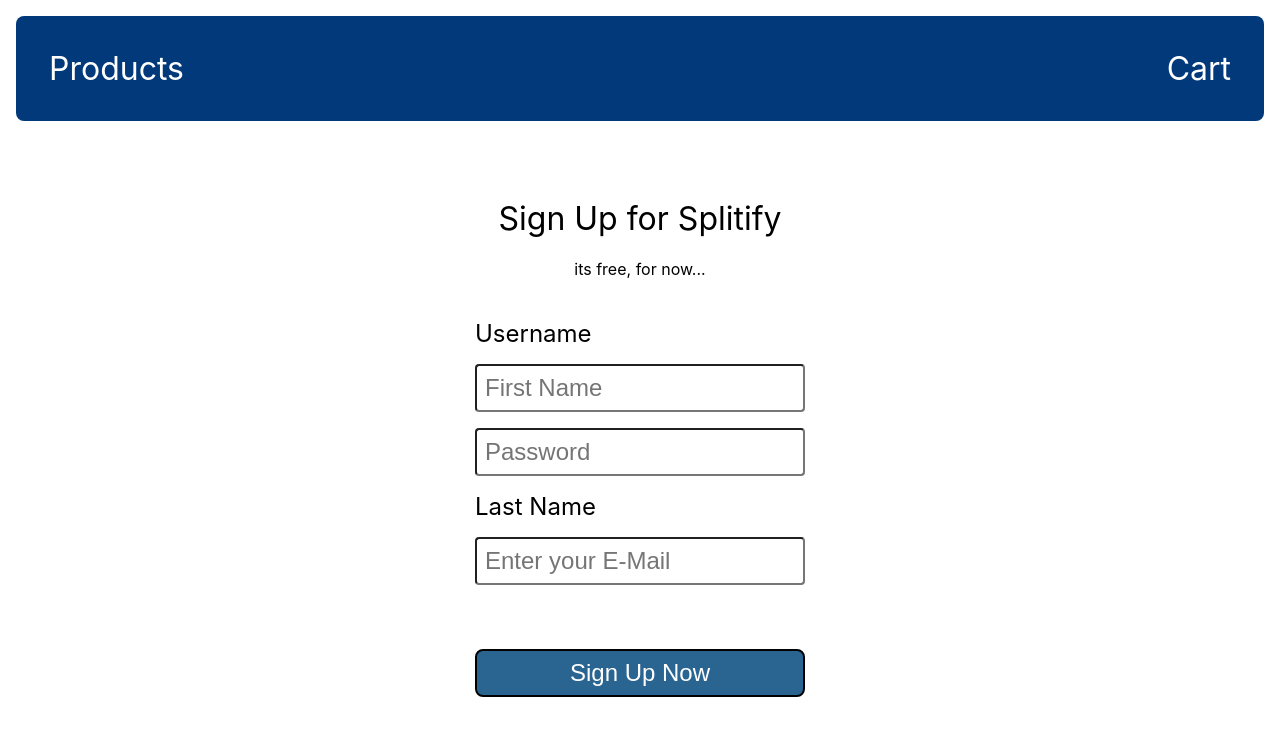
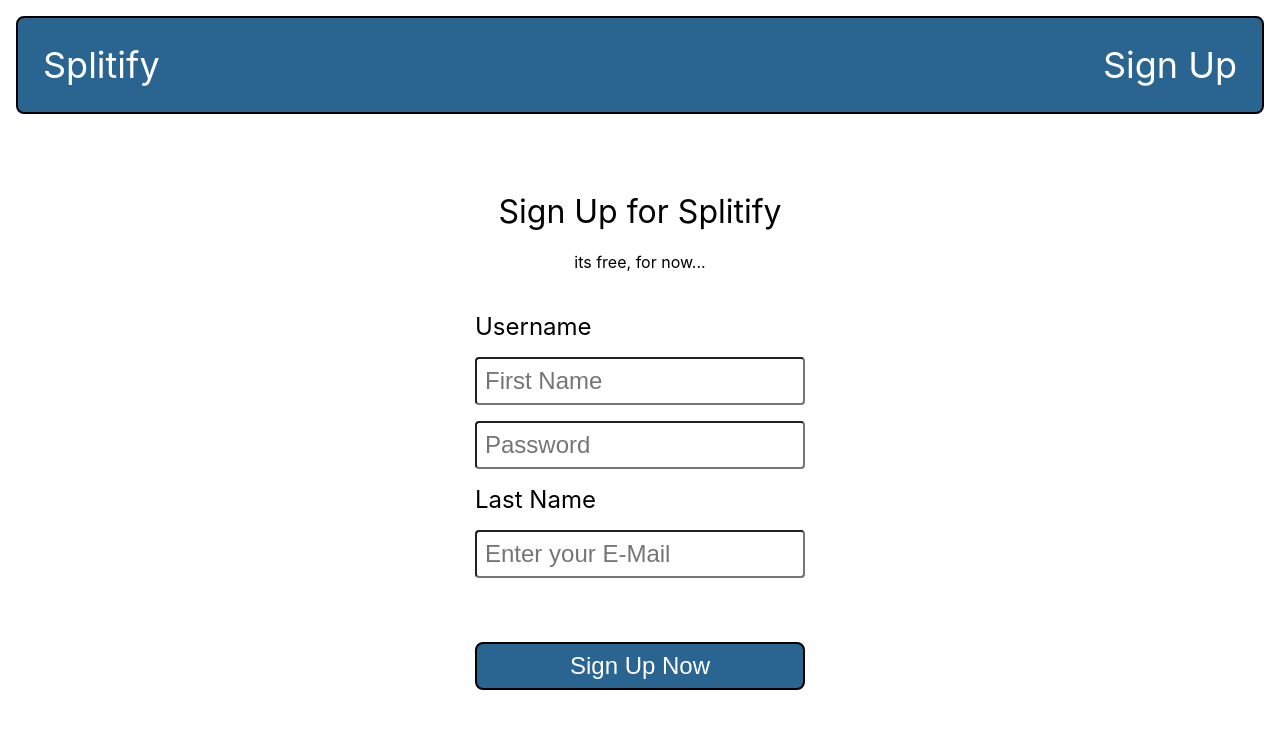
Before and after one commit to flo951/final-project-upleveled, a Next.js app: page /signup in a window 1280 px wide. Shown: the top 736 px of the page. Built offline with nearby package versions, Linux system fonts and the light colour scheme.

Commit message:
Create header component

```diff
--- a/components/Header.tsx
+++ b/components/Header.tsx
@@ -2,43 +2,44 @@ import Link from 'next/link';
 import { css } from '@emotion/react';
 
 const headerStyles = css`
-  padding: 20px 20px;
+  padding: 12px 12px;
   margin: 1rem 1rem;
   border-radius: 8px;
-  background-color: #01397a;
+  background-color: #2a6592;
   display: flex;
   justify-content: space-between;
+  border: 2px solid black;
 
   a {
     color: white;
     text-decoration: none;
     margin: 5px;
-    font-size: 32px;
+    font-size: 36px;
     padding: 8px;
-    border-radius: 8px;
-    :hover {
-      background-color: #787878;
-      transition: 0.3s ease-out;
+
+    display: inline-block;
+    position: relative;
+
+    :after {
+      content: '';
+      position: absolute;
+      width: 100%;
+      transform: scaleX(0);
+      height: 2px;
+      bottom: 0;
+      left: 0;
+      background-color: white;
+      transform-origin: bottom right;
+      transition: transform 0.3s ease-out;
     }
-  }
-  span {
-    color: white;
-    font-size: 28px;
+
+    :hover:after {
+      transform: scaleX(1);
+      transform-origin: bottom left;
+    }
   }
 `;
 
-const circleStyles = css`
-  margin: auto;
-  background-color: black;
-  width: 2rem;
-  height: 2rem;
-  padding: 4px;
-  text-align: center;
-  border-radius: 50%;
-  box-shadow: rgb(85, 91, 255) 0px 0px 0px 3px, rgb(31, 193, 27) 0px 0px 0px 6px,
-    rgb(255, 217, 19) 0px 0px 0px 9px, rgb(255, 156, 85) 0px 0px 0px 12px,
-    rgb(255, 85, 85) 0px 0px 0px 15px;
-`;
 const flexContainerStyles = css`
   display: flex;
   gap: 2rem;
@@ -48,11 +49,11 @@ export default function Header() {
   return (
     <header css={headerStyles}>
       <Link href="/">
-        <a>Products</a>
+        <a>Splitify</a>
       </Link>
       <div css={flexContainerStyles}>
-        <Link href="/cart">
-          <a data-test-id="cart-link">Cart</a>
+        <Link href="/signup">
+          <a>Sign Up</a>
         </Link>
       </div>
     </header>
```
